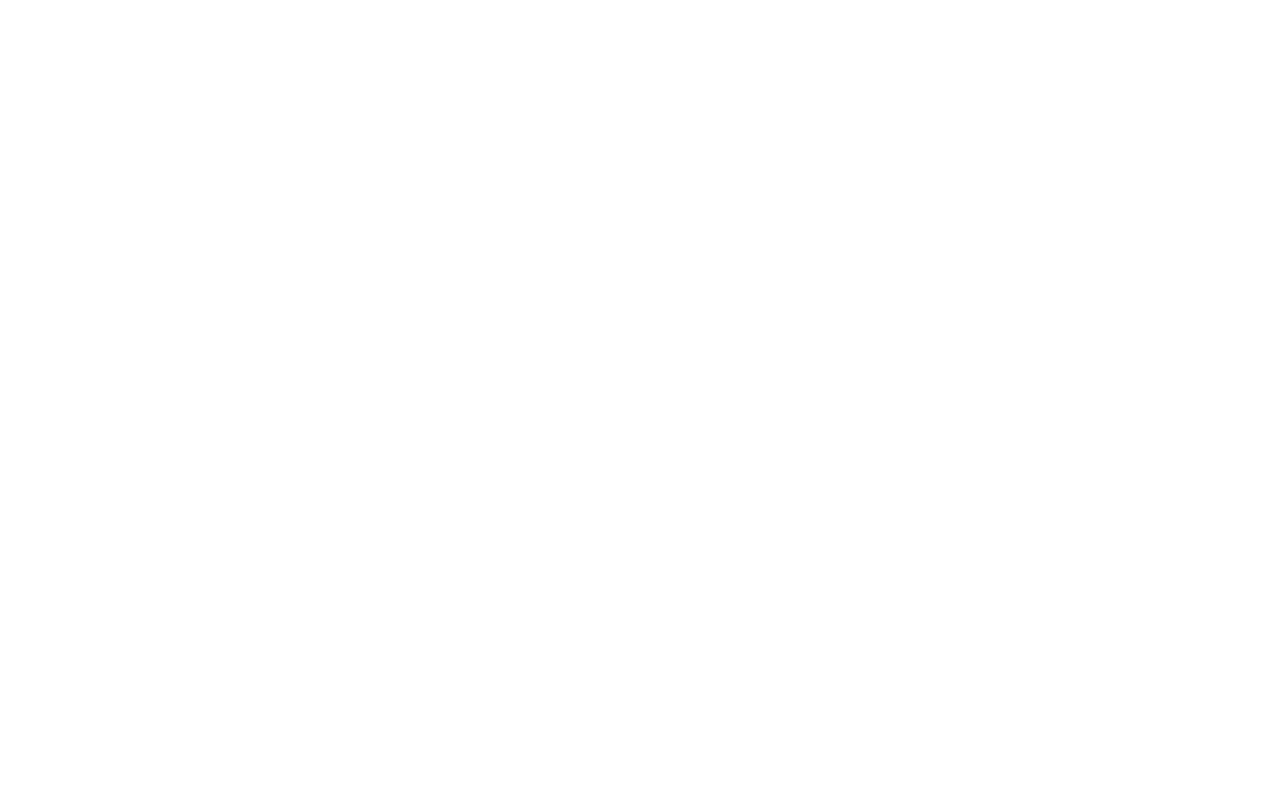
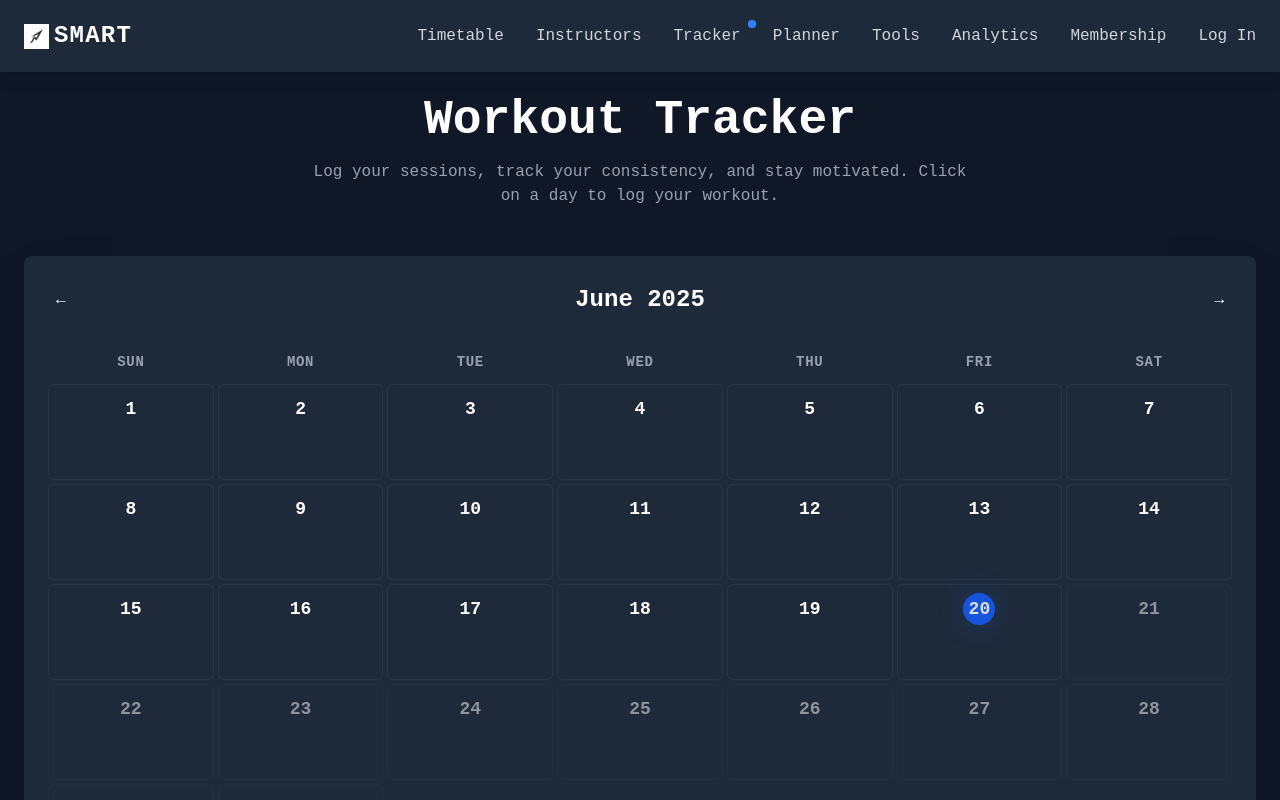
Before and after one commit to charlzx/gym-app, a React (Vite) app: page /gym-app/Tracker in a window 1280 px wide. Before the commit this address had no page. Shown: the top 800 px of the page. Built offline with nearby package versions, Linux system fonts and the light colour scheme.

Commit message:
ux fix 0.1

```diff
--- a/src/App.jsx
+++ b/src/App.jsx
@@ -8,6 +8,7 @@ import Planner from './pages/Planner';
 import Membership from './pages/Membership';
 import TimetablePage from './pages/TimetablePg';
 import InstructorsPage from './pages/InstructorsPg';
+import NotFoundPage from './pages/404';
 
 const App = () => {
   return (
@@ -21,6 +22,7 @@ const App = () => {
       <Route path="/Membership" element={<Membership />} />
       <Route path="/TimetablePg" element={<TimetablePage />} />
       <Route path="/InstructorsPg" element={<InstructorsPage />} />
+      <Route path="/404" element={<NotFoundPage />} />
     </Routes>
   );
 };
--- a/src/components/Header.jsx
+++ b/src/components/Header.jsx
@@ -1,5 +1,5 @@
 import { useState } from 'react';
-import { useLocation } from 'react-router-dom';
+import { useLocation, Link } from 'react-router-dom';
 import logo from '../assets/logo.png';
 
 const navLinks = [
@@ -25,9 +25,9 @@ const Header = () => {
       : 'text-gray-300 hover:text-blue-400';
 
     return (
-      <a
+      <Link
         key={index}
-        href={link.href}
+        to={link.href}
         className={`transition duration-300 relative py-2 ${activeClass}`}
       >
         {link.label}
@@ -37,17 +37,17 @@ const Header = () => {
             <span className="relative inline-flex rounded-full h-2 w-2 bg-blue-500"></span>
           </span>
         )}
-      </a>
+      </Link>
     );
   };
 
   return (
     <header className="bg-gray-800 shadow-lg fixed top-0 left-0 right-0 z-50">
       <nav className="container mx-auto px-6 py-4 flex justify-between items-center">
-        <a href="/" className="text-2xl font-bold text-white tracking-wider flex items-center">
+        <Link to="/" className="text-2xl font-bold text-white tracking-wider flex items-center">
           <img src={logo} alt="Logo" style={{ height: '25px', backgroundColor: '#fff', marginRight: '5px' }} />
           SMART
-        </a>
+        </Link>
 
         {/* Desktop Nav */}
         <div className="hidden md:flex space-x-8 items-center">
@@ -76,10 +76,10 @@ const Header = () => {
       >
         <div className="flex justify-between items-center px-6 py-4">
           <span className="text-white text-2xl font-bold">
-            <a href="/" className="flex items-center text-white tracking-wider">
+            <Link to="/" className="flex items-center text-white tracking-wider">
               <img src={logo} alt="Logo" style={{ height: '25px', backgroundColor: '#fff', marginRight: '5px' }} />
               SMART
-            </a>
+            </Link>
           </span>
           <button
             onClick={() => setIsMenuOpen(false)}
@@ -97,9 +97,9 @@ const Header = () => {
           {navLinks.map((link, index) => {
             const isActiveMobile = isActive(link.href);
             return (
-              <a
+              <Link
                 key={index}
-                href={link.href}
+                to={link.href}
                 onClick={() => setIsMenuOpen(false)}
                 className={`transition duration-300 ${isActiveMobile ? 'text-blue-400 font-bold' : 'hover:text-blue-400'}`}
               >
@@ -111,7 +111,7 @@ const Header = () => {
                     </span>
                   )}
                 </span>
-              </a>
+              </Link>
             );
           })}
         </div>
--- a/src/main.jsx
+++ b/src/main.jsx
@@ -6,7 +6,7 @@ import './index.css'
 
 createRoot(document.getElementById('root')).render(
   <StrictMode>
-    <BrowserRouter>
+    <BrowserRouter basename="/gym-app/">
       <App />
     </BrowserRouter>
   </StrictMode>,
--- a/src/pages/Membership.jsx
+++ b/src/pages/Membership.jsx
@@ -217,7 +217,7 @@ const MembershipPage = () => {
   return (
     <div className="bg-gray-900" style={{ fontFamily: "'IBM Plex Mono', monospace" }}>
       <Header />
-      <section id="membership" className="py-16 sm:py-24">
+      <section id="membership" className="py-16 sm:py-24 pt-30">
         <div className="container mx-auto px-6 md:px-8">
           <div className="text-center mb-16">
             <h1 className="text-4xl md:text-5xl font-bold text-white">Membership Plans</h1>
--- a/src/pages/Tools.jsx
+++ b/src/pages/Tools.jsx
@@ -237,7 +237,7 @@ const ToolsPage = () => {
           </div>
           <div className="max-w-xl mx-auto">
             <div className="mb-8">
-              <div className="flex border-b border-gray-700">
+              <div className="flex flex-col sm:flex-row border-b border-gray-700">
                 {tabs.map(tab => (
                   <button
                     key={tab.id}
--- a/src/pages/Tracker.jsx
+++ b/src/pages/Tracker.jsx
@@ -2,7 +2,8 @@ import React, { useState, useEffect } from 'react';
 import Header from '../components/Header';
 import Footer from '../components/Footer';
 
-// --- Workout Log Modal ---
+// --- Workout Log Modal --- (unchanged)
+
 const WorkoutLogModal = ({ date, workout, onClose, onSave, onDelete }) => {
     const [type, setType] = useState(workout ? workout.type : 'Strength');
     const [duration, setDuration] = useState(workout ? workout.duration : '');
@@ -15,14 +16,14 @@ const WorkoutLogModal = ({ date, workout, onClose, onSave, onDelete }) => {
 
     return (
         <div className="fixed inset-0 bg-black bg-opacity-70 flex items-center justify-center z-50 p-4">
-            <div className="bg-gray-800 p-8 rounded-lg shadow-xl w-full max-w-md">
+            <div className="bg-gray-800 p-6 sm:p-8 rounded-lg shadow-xl w-full max-w-md">
                 <div className="flex justify-between items-center mb-6">
                     <h3 className="text-2xl font-bold text-white">
                         {workout ? 'Edit Workout' : 'Log Workout'}
                     </h3>
-                    <button onClick={onClose} className="text-gray-400 hover:text-white">&times;</button>
+                    <button onClick={onClose} className="text-gray-400 hover:text-white text-2xl">&times;</button>
                 </div>
-                <p className="text-blue-400 font-semibold mb-4">
+                <p className="text-blue-400 font-semibold mb-4 text-sm">
                     {date.toLocaleDateString('en-US', {
                         weekday: 'long',
                         year: 'numeric',
@@ -60,7 +61,7 @@ const WorkoutLogModal = ({ date, workout, onClose, onSave, onDelete }) => {
                         </div>
                     )}
                 </div>
-                <div className="mt-8 flex gap-4">
+                <div className="mt-8 flex flex-col sm:flex-row gap-4">
                     <button
                         onClick={handleSave}
                         className="w-full bg-blue-600 hover:bg-blue-700 text-white font-bold py-3 px-4 rounded-lg transition-colors duration-300"
@@ -82,6 +83,7 @@ const WorkoutLogModal = ({ date, workout, onClose, onSave, onDelete }) => {
 };
 
 // --- Main Tracker Page ---
+
 const WorkoutTrackerPage = () => {
     const [currentDate, setCurrentDate] = useState(new Date());
     const [loggedWorkouts, setLoggedWorkouts] = useState({});
@@ -138,29 +140,29 @@ const WorkoutTrackerPage = () => {
         <div className="bg-gray-900 min-h-screen" style={{ fontFamily: "'IBM Plex Mono', monospace" }}>
             <Header />
             <main className="pt-24 pb-16">
-                <section className="container mx-auto px-6">
-                    <div className="text-center mb-16">
+                <section className="container mx-auto px-4 sm:px-6">
+                    <div className="text-center mb-12">
                         <h1 className="text-4xl md:text-5xl font-extrabold text-white">Workout Tracker</h1>
                         <p className="text-gray-400 mt-4 max-w-2xl mx-auto">
                             Log your sessions, track your consistency, and stay motivated. Click on a day to log your workout.
                         </p>
                     </div>
 
-                    <div className="max-w-4xl mx-auto bg-gray-800 rounded-lg shadow-2xl p-6">
-                        <div className="flex justify-between items-center mb-6">
+                    <div className="mx-auto bg-gray-800 rounded-lg shadow-2xl p-4 sm:p-6 max-w-full overflow-x-auto">
+                        <div className="flex justify-between items-center mb-4 sm:mb-6">
                             <button onClick={() => changeMonth(-1)} className="p-2 rounded-full hover:bg-gray-700 text-white">&larr;</button>
-                            <h2 className="text-2xl font-bold text-white">
+                            <h2 className="text-xl sm:text-2xl font-bold text-white text-center">
                                 {currentDate.toLocaleString('default', { month: 'long', year: 'numeric' })}
                             </h2>
                             <button onClick={() => changeMonth(1)} className="p-2 rounded-full hover:bg-gray-700 text-white">&rarr;</button>
                         </div>
 
-                        <div className="grid grid-cols-7 gap-1 text-center">
+                        <div className="grid grid-cols-7 gap-1 text-center text-xs sm:text-sm">
                             {['Sun', 'Mon', 'Tue', 'Wed', 'Thu', 'Fri', 'Sat'].map(day => (
-                                <div key={day} className="font-bold text-xs text-gray-400 uppercase tracking-wider py-2">{day}</div>
+                                <div key={day} className="font-bold text-gray-400 uppercase tracking-wider py-2">{day}</div>
                             ))}
                             {days.map((d, index) => {
-                                if (!d) return <div key={`empty-${index}`} />;
+                                if (!d) return <div key={`empty-${index}`} className="h-16 sm:h-24" />;
                                 const today = new Date();
                                 today.setHours(0, 0, 0, 0);
                                 const isToday = d.getTime() === today.getTime();
@@ -175,14 +177,15 @@ const WorkoutTrackerPage = () => {
                                 return (
                                     <div
                                         key={d.toISOString()}
-                                        className={`relative h-24 p-2 border border-gray-700/50 rounded-md transition-colors ${isFuture ? 'opacity-50 cursor-not-allowed' : 'hover:bg-gray-700 cursor-pointer'} ${baseBg}`}
+                                        className={`relative h-16 sm:h-24 p-1 sm:p-2 border border-gray-700/50 rounded-md transition-colors
+                                            ${isFuture ? 'opacity-50 cursor-not-allowed' : 'hover:bg-gray-700 cursor-pointer'} ${baseBg}`}
                                         onClick={() => !isFuture && setSelectedDate(d)}
                                     >
-                                        <div className={`relative inline-block w-8 h-8 ${isToday ? 'animate-pulse' : ''}`}>
+                                        <div className={`relative inline-block w-6 h-6 sm:w-8 sm:h-8 ${isToday ? 'animate-pulse' : ''}`}>
                                             {isToday && (
                                                 <span className="absolute inset-0 rounded-full bg-blue-500 opacity-30 blur-lg"></span>
                                             )}
-                                            <span className={`relative z-10 text-lg font-bold w-8 h-8 flex items-center justify-center rounded-full ${isToday ? 'bg-blue-600 text-white' : textColor}`}>
+                                            <span className={`relative z-10 text-sm sm:text-lg font-bold w-6 h-6 sm:w-8 sm:h-8 flex items-center justify-center rounded-full ${isToday ? 'bg-blue-600 text-white' : textColor}`}>
                                                 {d.getDate()}
                                             </span>
                                         </div>
@@ -192,11 +195,11 @@ const WorkoutTrackerPage = () => {
                         </div>
 
                         {/* Legend */}
-                        <div className="mt-8 pt-4 border-t border-gray-700 flex flex-wrap justify-center gap-x-6 gap-y-2">
+                        <div className="mt-6 pt-4 border-t border-gray-700 flex flex-wrap justify-center gap-x-4 gap-y-2 text-xs sm:text-sm">
                             {Object.entries(workoutTypeColors).map(([type, colorClass]) => (
                                 <div key={type} className="flex items-center gap-2">
                                     <div className={`w-3 h-3 rounded-full ${colorClass}`}></div>
-                                    <span className="text-xs text-gray-400">{type}</span>
+                                    <span className="text-gray-400">{type}</span>
                                 </div>
                             ))}
                         </div>
```
Also changed, not shown: src/components/Instructors.jsx (+15 -9 lines), src/components/Timetable.jsx (+5 -3 lines), src/pages/TimetablePg.jsx (+4 -5 lines).
